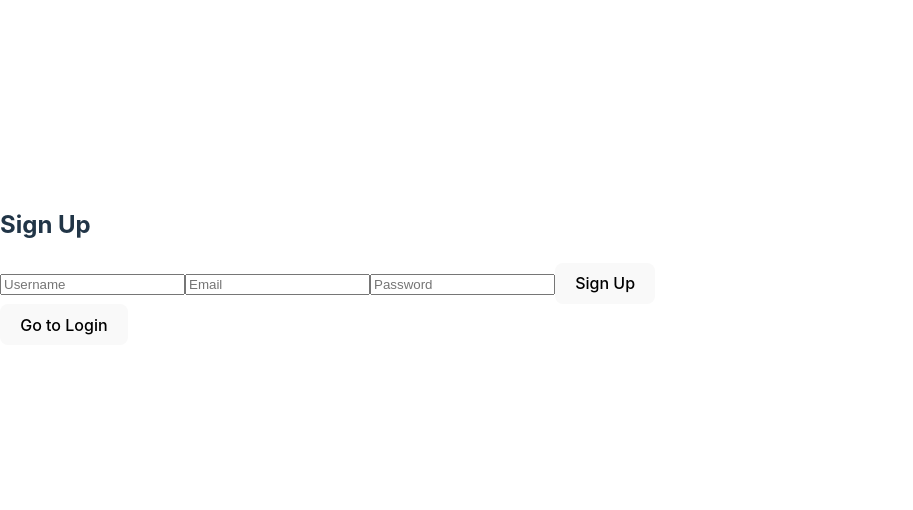
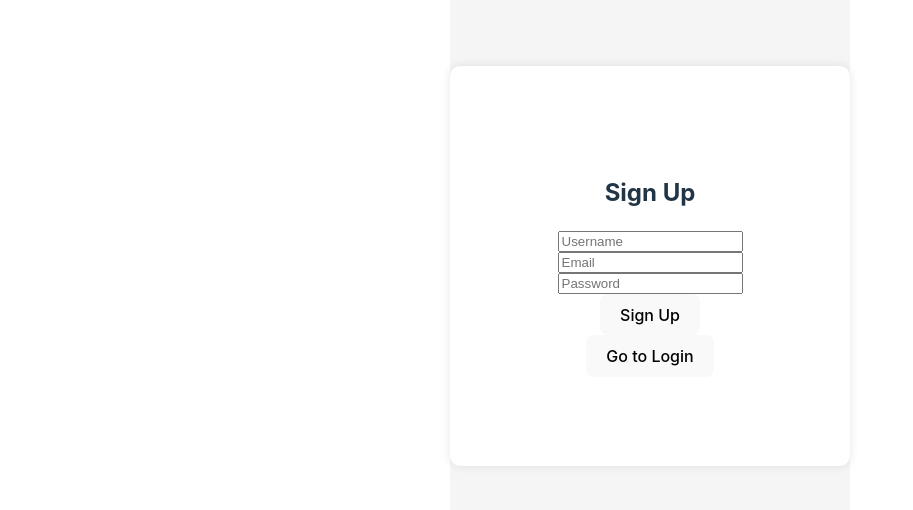
Before and after one commit to Valiantic/RENM-Login-and-Signup-System, a React (Vite) app in the folder frontend/: page /signup in a window 1280 px wide. Shown: the part 134-644 px from the top of the page, without its empty margins (0-913 px from the left). Built offline with nearby package versions, Linux system fonts and the light colour scheme.

Commit message:
Add styling on signup and home

```diff
--- a/frontend/src/assets/css/Home.css
+++ b/frontend/src/assets/css/Home.css
@@ -5,5 +5,5 @@
     align-items: center;
     height: 100vh;
     background-color: #f5f5f5;
-
+    margin-left: 470px;
 }
--- /dev/null
+++ b/frontend/src/assets/css/Signup.css
@@ -0,0 +1,20 @@
+.Signupcontainer{
+    display: flex;
+    justify-content: center;
+    align-items: center;
+    height: 100vh;
+    background-color: #f5f5f5;
+    margin-left: 450px;
+}
+
+.Signupform{
+    display: flex;
+    flex-direction: column;
+    justify-content: center;
+    align-items: center;
+    width: 400px;
+    height: 400px;
+    background-color: white;
+    border-radius: 10px;
+    box-shadow: 0 0 10px 0 rgba(0,0,0,0.1);
+}
--- a/frontend/src/components/Signup.jsx
+++ b/frontend/src/components/Signup.jsx
@@ -1,6 +1,7 @@
 import React, { useState } from 'react';
 import axios from 'axios';
 import { useNavigate } from 'react-router-dom';
+import '../assets/css/signup.css';
 
 
 const SignUp = () => {
@@ -25,15 +26,15 @@ const SignUp = () => {
   };
 
   return (
-    <div>
-      <h2>Sign Up</h2>
-      <form onSubmit={handleSubmit}>
+    <div className='Signupcontainer'>
+      <form className='Signupform' onSubmit={handleSubmit}>
+        <h2>Sign Up</h2>
         <input type="text" placeholder="Username" value={username} onChange={(e) => setUsername(e.target.value)} />
         <input type="email" placeholder="Email" value={email} onChange={(e) => setEmail(e.target.value)} />
         <input type="password" placeholder="Password" value={password} onChange={(e) => setPassword(e.target.value)} />
         <button type="submit">Sign Up</button>
+        <button onClick={() => navigate('/login')}>Go to Login</button>
       </form>
-      <button onClick={() => navigate('/login')}>Go to Login</button>
     </div>
   );
 };
```
